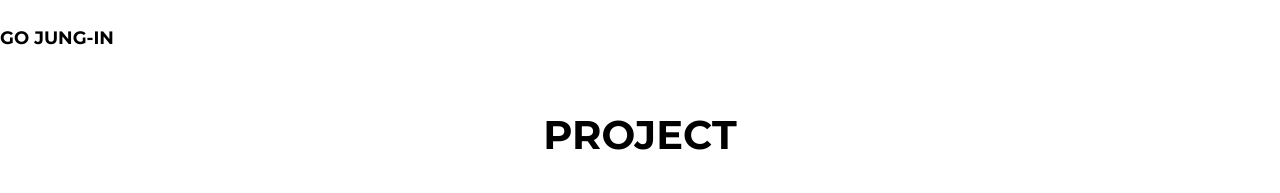
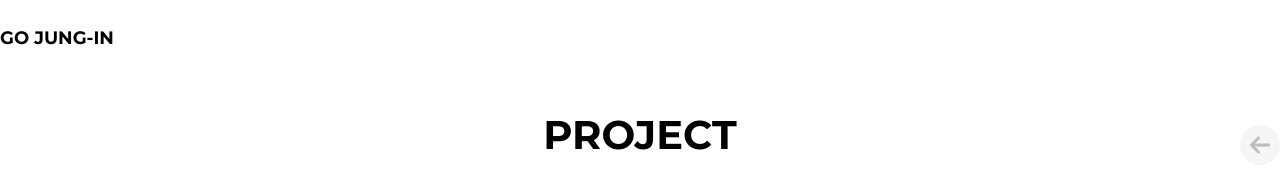
Before and after one commit to jjung-in/portfolio, a React (Create React App) app: page /project in a window 1280 px wide. Shown: the top 193 px of the page. Built offline with nearby package versions, Linux system fonts and the light colour scheme; a web font is replaced by a local one.

Commit message:
뒤로가기 버튼

```diff
--- /dev/null
+++ b/src/components/BackBtn/BackBtn.js
@@ -0,0 +1,18 @@
+import React from "react";
+import { useNavigate } from "react-router-dom";
+import "./BackBtn.scss";
+
+function BackBtn() {
+  /* 뒤로가기 버튼 */
+  const navigate = useNavigate();
+
+  return (
+    <button
+      className="backBtn"
+      onClick={() => {
+        navigate(-1);
+      }}></button>
+  );
+}
+
+export default BackBtn;
--- /dev/null
+++ b/src/components/BackBtn/BackBtn.scss
@@ -0,0 +1,28 @@
+.backBtn {
+  position: absolute;
+  top: 50px;
+  right: 0;
+  width: 40px;
+  height: 40px;
+  border-radius: 50%;
+  background: #f5f5f5;
+  background-image: url(../../assets/ico_leftArrow.png);
+  background-repeat: no-repeat;
+  background-position: center;
+  background-size: 20px;
+  transition: all 0.2s ease-in;
+
+  &.active {
+    bottom: 50px;
+  }
+
+  &:hover {
+    background-image: url(../../assets/ico_leftArrowB.png);
+  }
+}
+
+h2 {
+  margin-bottom: 50px;
+  padding-top: 50px;
+  font-size: 2.5rem;
+}
--- a/src/pages/Detail.js
+++ b/src/pages/Detail.js
@@ -1,7 +1,8 @@
 import React, { useState } from "react";
-import { useParams, useNavigate } from "react-router-dom";
+import { useParams } from "react-router-dom";
 import "./Detail.scss";
 import Header2 from "../components/Header/Header2";
+import BackBtn from "../components/BackBtn/BackBtn";
 import TopBtn from "../components/TopBtn/TopBtn";
 import portfolio_preview from "../assets/img_portfolio/thumbnail.png";
 import oramyun_preview from "../assets/img_oramyun/thumbnail.png";
@@ -103,19 +104,12 @@ function Detail() {
   const { name } = useParams();
   const project = projectData[name];
 
-  /* 뒤로가기 버튼 */
-  const navigate = useNavigate();
-
   return (
     <div id="detail">
       <Header2 />
       <div className="container">
         <TopBtn />
-        <button
-          className="backBtn"
-          onClick={() => {
-            navigate("/project");
-          }}></button>
+        <BackBtn />
         <h2>{project.title}</h2>
         <div className="top_wrap">
           <img src={project.previewImg} alt={project.title} />
--- a/src/pages/Detail.scss
+++ b/src/pages/Detail.scss
@@ -2,35 +2,6 @@
   height: calc(100vh - 75px);
   padding-top: 75px;
   text-align-last: left;
-
-  .backBtn {
-    position: absolute;
-    top: 50px;
-    right: 0;
-    width: 40px;
-    height: 40px;
-    border-radius: 50%;
-    background: #f5f5f5;
-    background-image: url(../assets/ico_leftArrow.png);
-    background-repeat: no-repeat;
-    background-position: center;
-    background-size: 20px;
-    transition: all 0.2s ease-in;
-
-    &.active {
-      bottom: 50px;
-    }
-
-    &:hover {
-      background-image: url(../assets/ico_leftArrowB.png);
-    }
-  }
-
-  h2 {
-    margin-bottom: 50px;
-    padding-top: 50px;
-    font-size: 2.5rem;
-  }
 
   .top_wrap {
     display: flex;
--- a/src/pages/Main.scss
+++ b/src/pages/Main.scss
@@ -8,7 +8,7 @@
 }
 
 #main {
-  overflow-y: auto;
+  // overflow-y: auto;
   height: 100vh;
 }
 
--- a/src/pages/More.js
+++ b/src/pages/More.js
@@ -2,6 +2,7 @@ import React from "react";
 import { Link } from "react-router-dom";
 import "./More.scss";
 import Header2 from "../components/Header/Header2";
+import BackBtn from "../components/BackBtn/BackBtn";
 import TopBtn from "../components/TopBtn/TopBtn";
 import portfolio_preview from "../assets/img_portfolio/thumbnail.png";
 import oramyun_preview from "../assets/img_oramyun/thumbnail.png";
@@ -61,6 +62,7 @@ function More() {
       <Header2 />
       <div className="container">
         <h2>PROJECT</h2>
+        <BackBtn />
         <TopBtn />
         <ul>
           {projectList.map((element, index) => {
```
